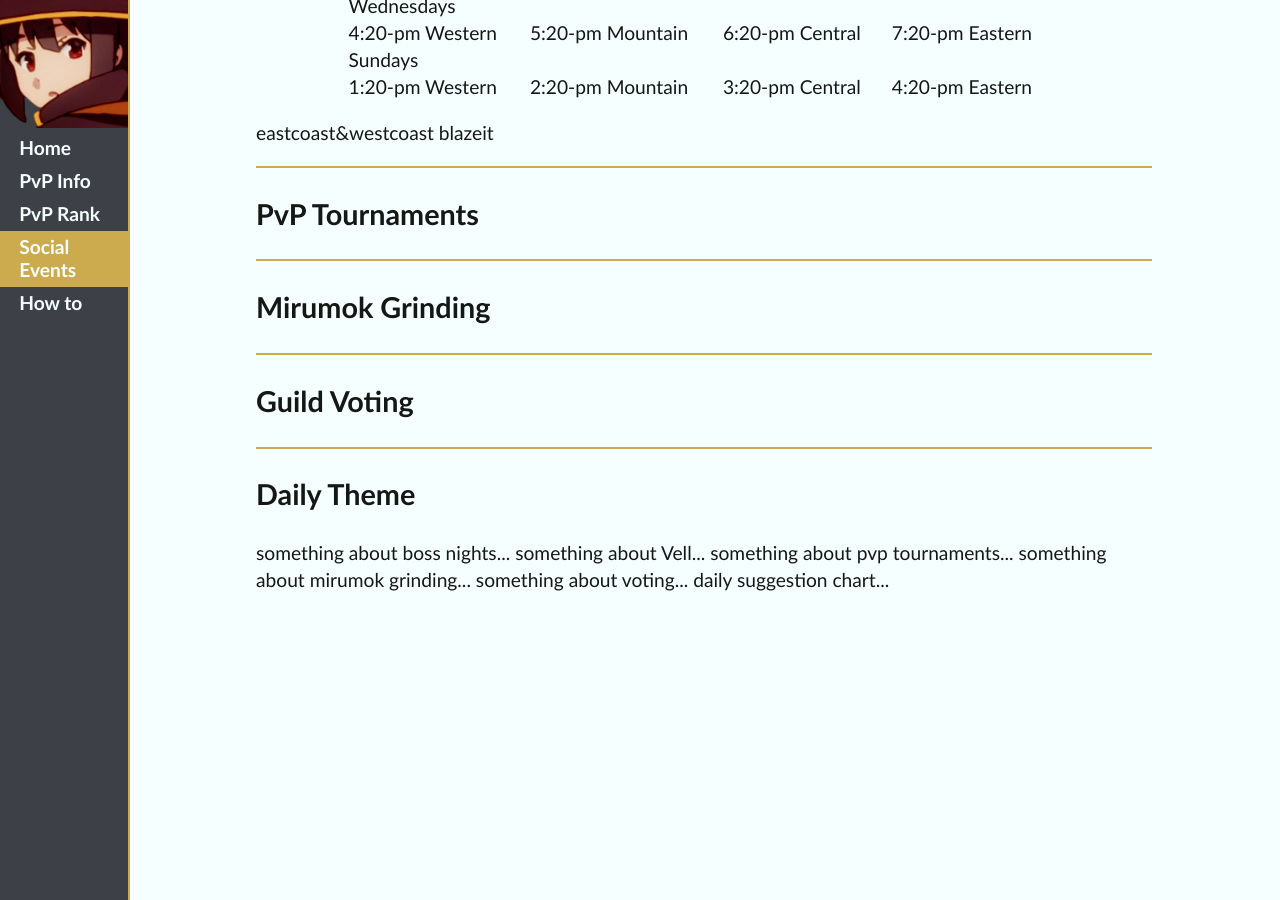
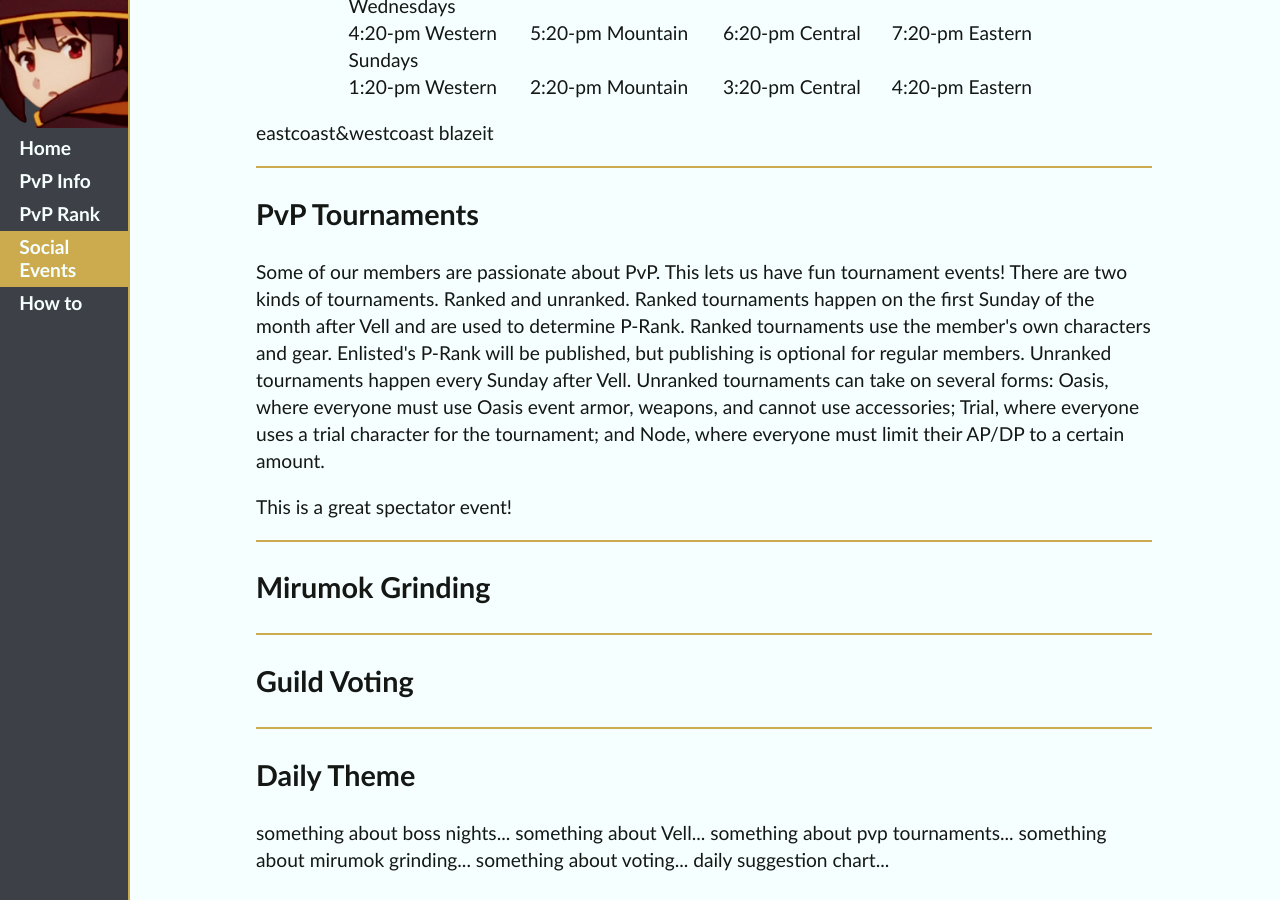
Before and after one commit to ideonella/ideonella.github.io, a Jekyll site: the page built from social.html, in a window 1280 px wide and 900 px high, scrolled down 1865 px. Built offline with Jekyll 4.4.1, drawn with Linux system fonts in a browser that asks for light colours.

Commit message:
Update social.html

```diff
--- a/social.html
+++ b/social.html
@@ -50,6 +50,12 @@ title: Social Events
  <p>eastcoast&westcoast blazeit</p>
  <hr>
  <h3 id="pvp-tournaments">PvP Tournaments</h3>
+<p>Some of our members are passionate about PvP. This lets us have fun tournament events! There are two kinds of tournaments. Ranked and unranked.
+ Ranked tournaments happen on the first Sunday of the month after Vell and are used to determine P-Rank. Ranked tournaments use the member's own characters and gear.
+ Enlisted's P-Rank will be published, but publishing is optional for regular members.
+ Unranked tournaments happen every Sunday after Vell. Unranked tournaments can take on several forms: Oasis, where everyone must use Oasis event
+ armor, weapons, and cannot use accessories; Trial, where everyone uses a trial character for the tournament; and Node, where everyone must limit their AP/DP to a certain
+ amount.</p><p>This is a great spectator event!</p>
  <hr>
  <h3 id="mirumok-grinding">Mirumok Grinding</h3>
  <hr>
```
